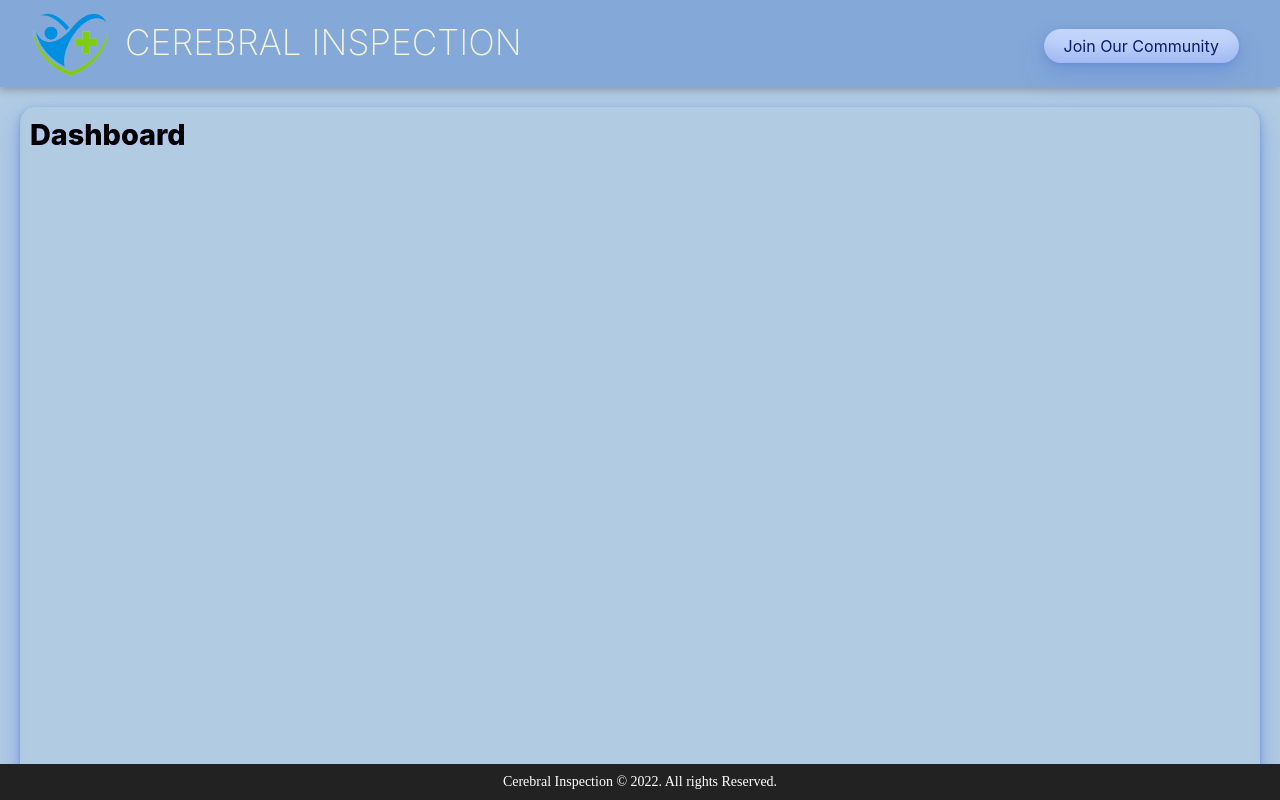
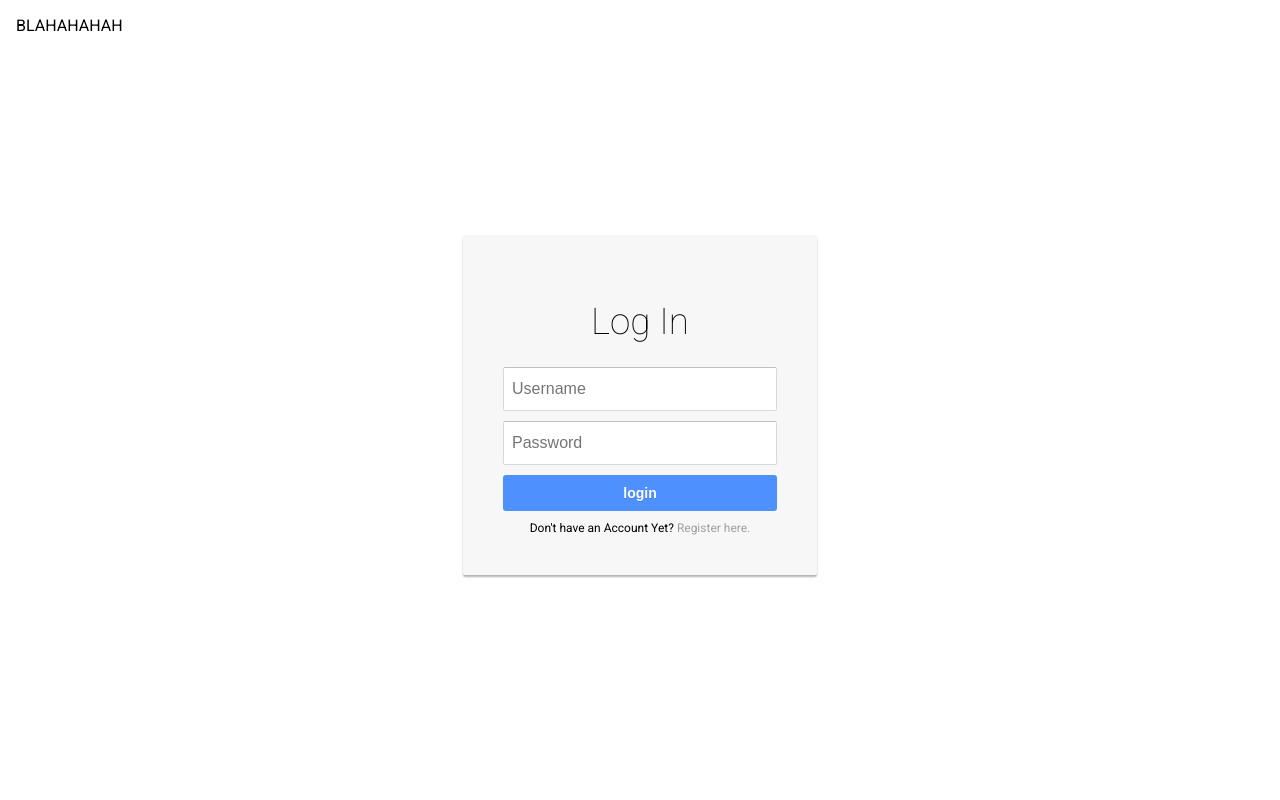
Before and after one commit to harshanand25/cerebral_inspection, a React (Create React App) app: page /login in a window 1280 px wide. Built offline with nearby package versions, Linux system fonts and the light colour scheme.

Commit message:
adhfaljdhfaldf

```diff
--- a/src/Login.css
+++ b/src/Login.css
@@ -9,15 +9,17 @@ body {
 }
 
 .login-card {
-    margin-left: auto;
-    margin-right: auto;
-    margin-top: 200px;
+  right: 50%;
+  margin-left: auto;
+  margin-right: auto;
+  margin-top: 200px;
   padding: 40px;
   width: 274px;
   background-color: #F7F7F7;
   border-radius: 2px;
   box-shadow: 0px 2px 2px rgba(0, 0, 0, 0.3);
   overflow: hidden;
+
 }
 
 .login-card h1 {
@@ -51,9 +53,9 @@ body {
 .login-card input[type=text]:hover, input[type=password]:hover {
   border: 1px solid #b9b9b9;
   border-top: 1px solid #a0a0a0;
-  -moz-box-shadow: inset 0 1px 2px rgba(0,0,0,0.1);
-  -webkit-box-shadow: inset 0 1px 2px rgba(0,0,0,0.1);
-  box-shadow: inset 0 1px 2px rgba(0,0,0,0.1);
+  -moz-box-shadow: inset 0 1px 2px rgba(0, 0, 0, 0.1);
+  -webkit-box-shadow: inset 0 1px 2px rgba(0, 0, 0, 0.1);
+  box-shadow: inset 0 1px 2px rgba(0, 0, 0, 0.1);
 }
 
 .login {
@@ -63,19 +65,19 @@ body {
   font-weight: 700;
   height: 36px;
   padding: 0 8px;
-border-radius: 3px;
+  border-radius: 3px;
 }
 
 .login-submit {
   border: 0px;
   color: #fff;
-  text-shadow: 0 1px rgba(0,0,0,0.1);
+  text-shadow: 0 1px rgba(0, 0, 0, 0.1);
   background-color: #4d90fe;
 }
 
 .login-submit:hover {
   border: 0px;
-  text-shadow: 0 1px rgba(0,0,0,0.3);
+  text-shadow: 0 1px rgba(0, 0, 0, 0.3);
   background-color: #357ae8;
 }
 
--- a/src/Login.js
+++ b/src/Login.js
@@ -3,7 +3,14 @@ import "./Login.css";
 class Login extends Component {
   render() {
     return (
-      <div>
+      <body>
+
+      <div class="login-body">
+        <div class="login-graphic">
+          <p class="login-graphic-text">BLAHAHAHAH</p>
+        </div>
+      </div>
+
         <div class="login-card">
           <h1>Log In</h1>
           <form>
@@ -14,14 +21,14 @@ class Login extends Component {
               name="login"
               className="login login-submit"
               value="login"
-            />
+              />
           </form>
           <div className="login-help">
             Don't have an Account Yet?{" "}
             <a href="src/Signup.js">Register here.</a>
           </div>
         </div>
-      </div>
+    </body>
     );
   }
 }
--- a/src/index.js
+++ b/src/index.js
@@ -3,18 +3,18 @@ import ReactDOM from "react-dom/client";
 // import './index.css';
 // import App from "./App";
 // import MHTQ from "./MHTQ";
-// import Login from "./Login";
+import Login from "./Login";
 // import Signup from "./Signup";
-import Dashboard from "./Dashboard";
-// import Testselection from "./Testselection";
+// import Dashboard from "./Dashboard";
+import Testselection from "./Testselection";
 // import Testselector from "./Testselector";
 // import RoutingEg from "./RoutingEg";
 import reportWebVitals from "./reportWebVitals";
 const root = ReactDOM.createRoot(document.getElementById("root"));
 root.render(
   <React.StrictMode>
-    <Dashboard />
-    {/* <Login /> */}
+    {/* <Dashboard /> */}
+    <Login />
     {/* <Signup /> */}
     {/* <Testselector /> */}
     {/* <Testselection /> */}
```
